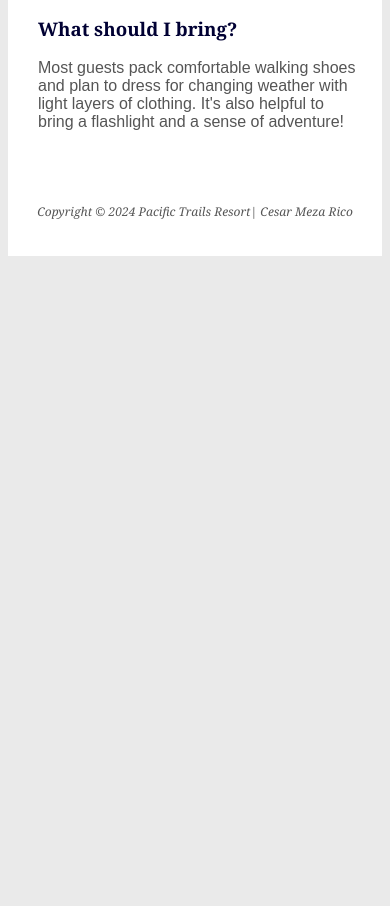
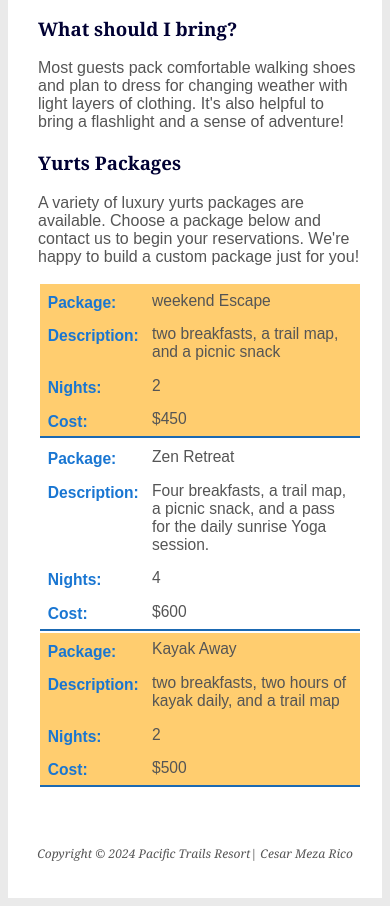
Before and after one commit to CMRico/cmrico.github.io, a plain HTML site: page yurts.html in a window 390 px wide. Shown: the part 873-1779 px from the top of the page. Before the commit the page ends 1137 px from the top, so only its background shows below. Drawn offline with Linux system fonts and the light colour scheme.

Commit message:
Add files via upload

```diff
--- a/pacific.css
+++ b/pacific.css
@@ -21,6 +21,7 @@ header {
   background-repeat: no-repeat; /*bgr*/
   background-size: contain;
   color: #fff;
+  padding: 0.5em auto;
   /* height: 120px; h60 */
   /* padding-top: 30px; pt15 */
   text-align: center; /*tac*/
@@ -127,9 +128,80 @@ footer {
   background-size: 100% 100%; /*bgz100%100%*/
   height: 300px;
 }
-@media (max-width: 420px) {
+table {
+  border-bottom: 2px solid #1976d2;
+  border-collapse: separate;
+}
+th {
+  background-color: #1976d2;
+  color: #fff;
+}
+td,
+th {
+  padding: 0.5em;
+  /* border: 2px solid #39c; */
+}
+td {
+  text-align: center; /*tac*/
+}
+.text {
+  text-align: left; /*ta:l*/
+}
+tr:nth-last-of-type(odd) {
+  background-color: #ffcd6f; /*bgc#ffcd6f*/
+}
+
+@media (max-width: 600px) {
   header {
     background-image: none;
+  }
+  #homehero,
+  #yurthero,
+  #trailhero {
+    background-size: auto;
+  }
+  #special table {
+    display: block;
+    border-bottom: none;
+  }
+  #special td,
+  #special th {
+    display: block;
+  }
+  #special thead {
+    display: none;
+  }
+
+  td.package::before {
+    content: "Package:";
+  }
+  td.description::before {
+    content: "Description:";
+  }
+  td.nights::before {
+    content: "Nights:";
+  }
+  td.cost::before {
+    content: "Cost:";
+  }
+  td.package,
+  td.description,
+  td.nights,
+  td.cost {
+    padding-left: 35%;
+    position: relative;
+    text-align: left;
+    font-size: 4vw;
+  }
+  td::before {
+    position: absolute; /*ps:a*/
+    top: 10px; /*t6*/
+    left: 0.5em; /*l.5*/
+    font-weight: bold; /*fwb*/
+    color: #1976d2; /*c#*/
+  }
+  td:last-of-type {
+    border-bottom: 2px solid #1b69b2;
   }
 }
 @media (min-width: 600px) {
@@ -187,8 +259,8 @@ footer {
       display: grid;
       grid-template:
         "header header"
+        "nav hero"
         "nav main"
-        "nav hero"
         "nav footer"
         /180px 1fr;
     }
--- a/yurts.html
+++ b/yurts.html
@@ -56,6 +56,51 @@
             </p>
           </section>
         </div>
+        <div id="special">
+          <h3>Yurts Packages</h3>
+          <p>
+            A variety of luxury yurts packages are available. Choose a package
+            below and contact us to begin your reservations. We're happy to
+            build a custom package just for you!
+          </p>
+          <table>
+            <thead>
+              <tr>
+                <th>Package Name</th>
+                <th>Description</th>
+                <th>Nights</th>
+                <th>Cost per Person</th>
+              </tr>
+            </thead>
+            <tbody>
+              <tr>
+                <td class="package">weekend Escape</td>
+                <td class="description text">
+                  two breakfasts, a trail map, and a picnic snack
+                </td>
+                <td class="nights">2</td>
+                <td class="cost">$450</td>
+              </tr>
+              <tr>
+                <td class="package">Zen Retreat</td>
+                <td class="description text">
+                  Four breakfasts, a trail map, a picnic snack, and a pass for
+                  the daily sunrise Yoga session.
+                </td>
+                <td class="nights">4</td>
+                <td class="cost">$600</td>
+              </tr>
+              <tr>
+                <td class="package">Kayak Away</td>
+                <td class="description text">
+                  two breakfasts, two hours of kayak daily, and a trail map
+                </td>
+                <td class="nights">2</td>
+                <td class="cost">$500</td>
+              </tr>
+            </tbody>
+          </table>
+        </div>
       </main>
 
       <!-- footer>p*2 -->
```
